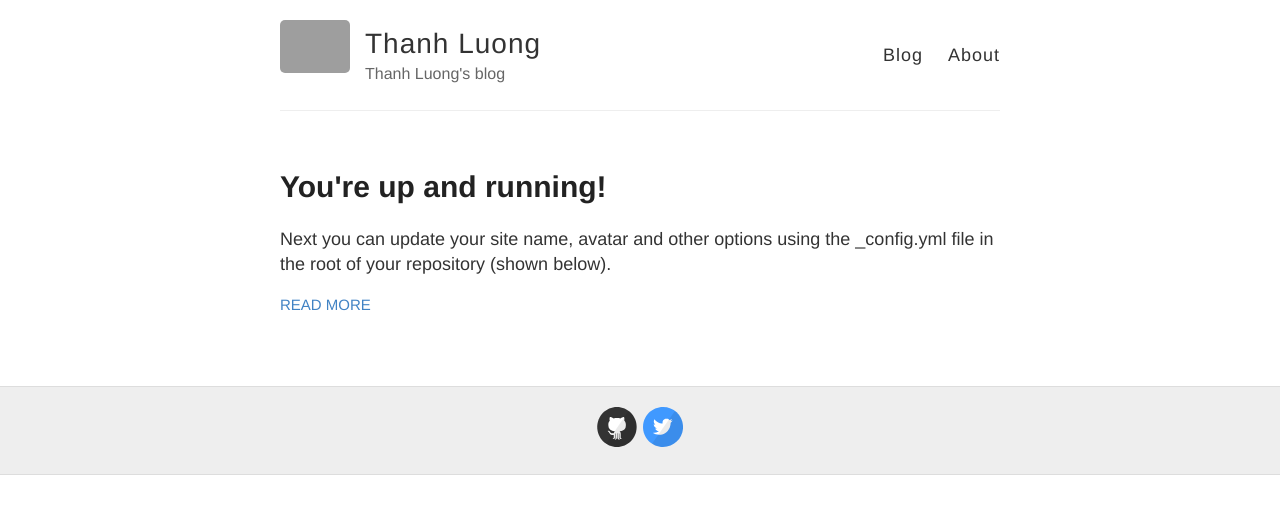
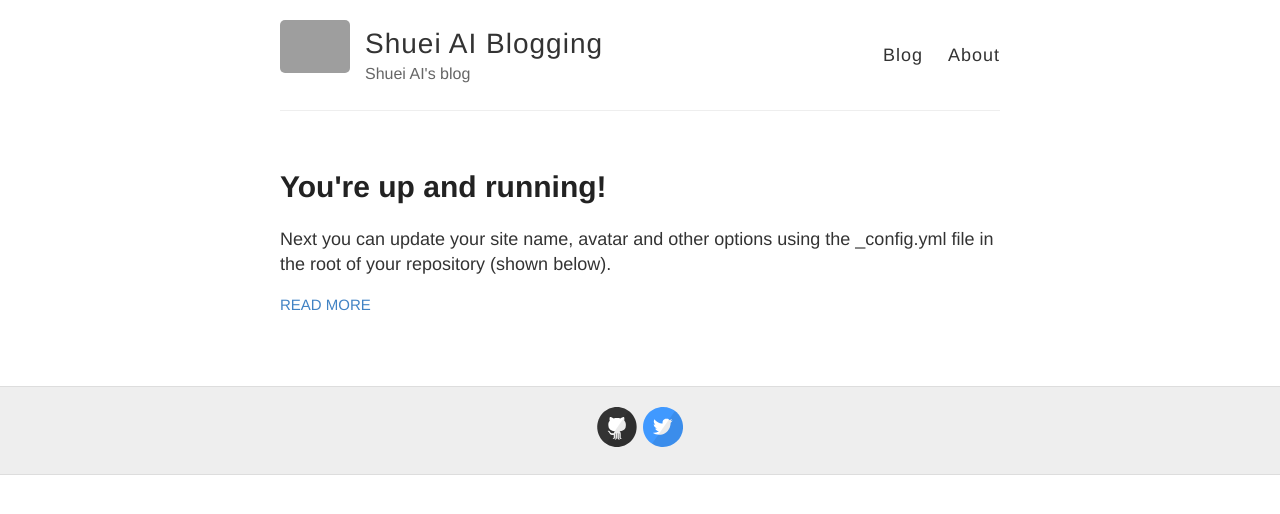
Before and after one commit to shuei2024/shuei-ai-blogging.github.io, a Jekyll site: the page built from index.html, in a window 1280 px wide. Shown: the top 514 px of the page. Built offline with Jekyll 4.4.1, drawn with Linux system fonts in a browser that asks for light colours; grey boxes are pictures that could not be loaded.

Commit message:
update config

```diff
--- a/_config.yml
+++ b/_config.yml
@@ -3,10 +3,10 @@
 #
 
 # Name of your site (displayed in the header)
-name: Thanh Luong
+name: Shuei AI Blogging
 
 # Short bio or description (displayed in the header)
-description: Thanh Luong's blog
+description: Shuei AI's blog
 
 # URL of your avatar or profile pic (you could use your GitHub profile pic)
 avatar: https://s3.amazonaws.com/spoke-profiles-prod-assets/avatars/110x110h/b564249288ec4a2366b48b38a27e8daadba9e67b.png
```
